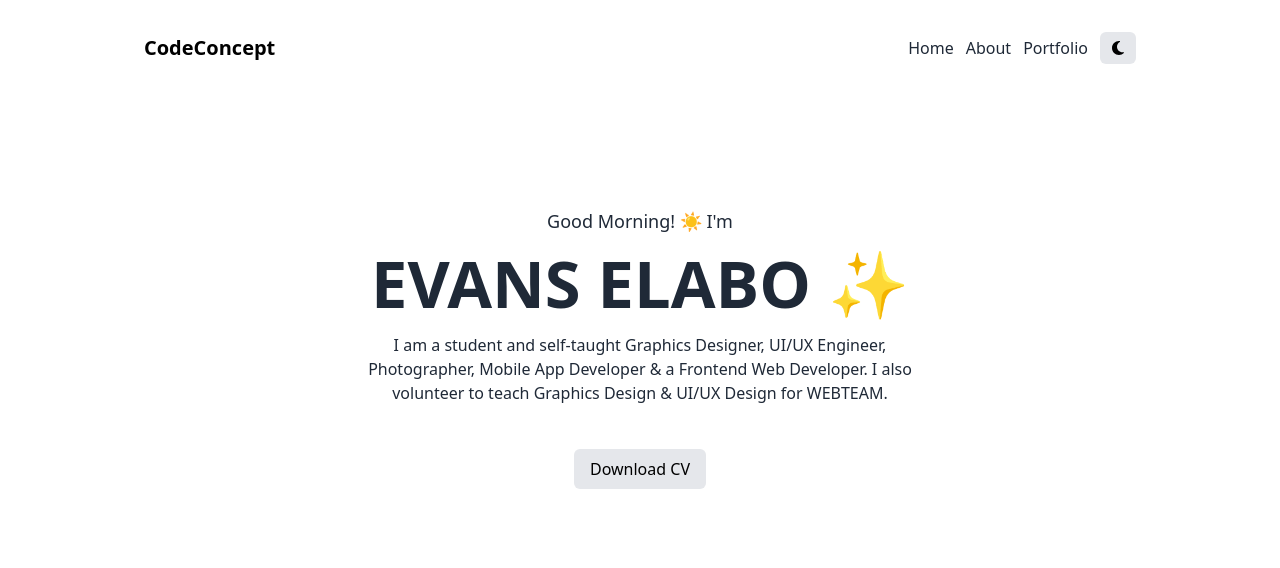
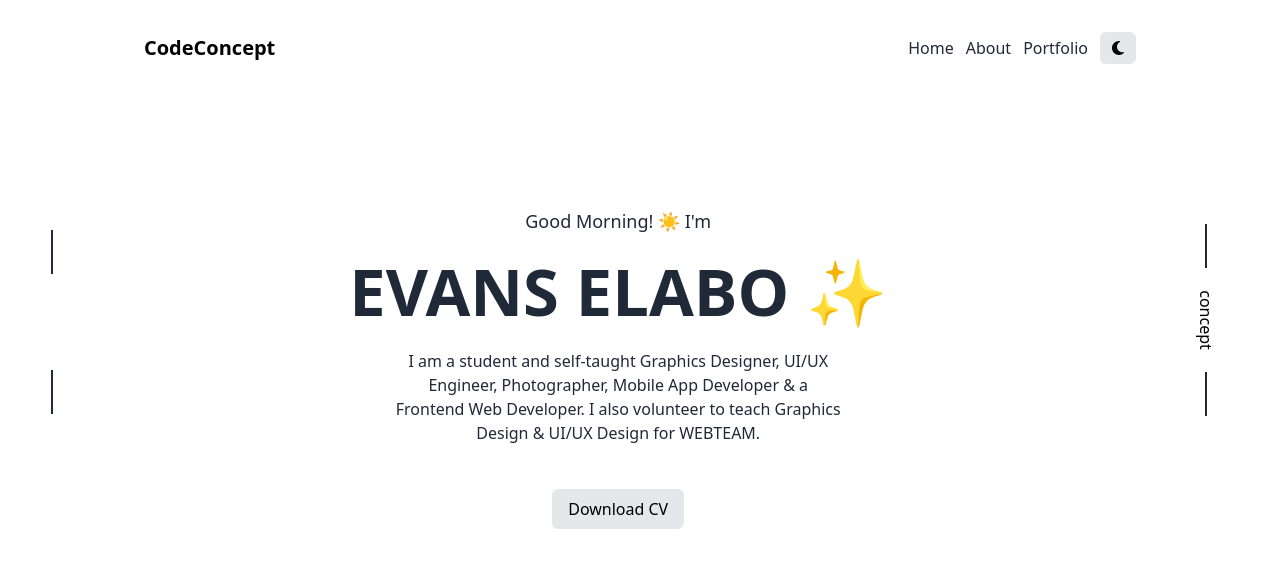
Before and after one commit to ellaboevans/React-Portfolio, a React (Vite) app: page / in a window 1280 px wide. Shown: the top 568 px of the page. Built offline with nearby package versions, Linux system fonts and the light colour scheme.

Commit message:
Link Routes and Add Pages

```diff
--- a/src/App.jsx
+++ b/src/App.jsx
@@ -8,7 +8,7 @@ function App() {
   return (
     <div className="dark:bg-slate-800 duration-100">
       <Routes>
-        <Route path="/" element={<Home />} />
+        <Route exact path="/" element={<Home />} />
         <Route path="/about" element={<About />} />
         <Route path="/portfolio" element={<Portfolio />} />
       </Routes>
--- a/src/pages/About.jsx
+++ b/src/pages/About.jsx
@@ -3,14 +3,12 @@ import NavBar from "../components/NavBar";
 
 function About() {
   return (
-    <>
+    <div className="dark:bg-slate-800 duration-100 h-screen w-full overflow-x-hidden">
       <NavBar />
-      <div className="dark:bg-slate-800 duration-100 h-screen w-full overflow-x-hidden">
-        <div className="font-bold text-[60px] dark:text-white text-center mt-32">
-          About Page
-        </div>
+      <div className="font-bold text-[60px] dark:text-white text-center mt-32">
+        About Page
       </div>
-    </>
+    </div>
   );
 }
 
--- a/src/pages/Home.jsx
+++ b/src/pages/Home.jsx
@@ -1,4 +1,6 @@
 import React, { useEffect, useState } from "react";
+import { FontAwesomeIcon } from "@fortawesome/react-fontawesome";
+// import { faMoon } from "@fortawesome/free-solid-svg-icons";
 import NavBar from "../components/NavBar";
 
 // Greeting based on time of day
@@ -42,11 +44,28 @@ function Home() {
   return (
     <div className="overflow-x-hidden bg-white dark:bg-slate-800 duration-100">
       <NavBar handleThemeSwitch={handleThemeSwitch} />
-      <div className="h-screeen py-32 w-full bg-white dark:bg-slate-800 duration-100 my-8 md:my-0">
+      <div className=" flex items-center px-4 md:px-8 jusitfy-between h-screeen py-32 w-full bg-white dark:bg-slate-800 duration-100 my-8 md:my-0">
+        {/* Left Side Items */}
+        <div className="hidden md:flex items-center flex-col space-y-3 mt-28 md:mt-0 px-3 animate-[bounce_4s_infinite] hover:animate-none">
+          <div className="h-11 w-[2px] dark:bg-slate-400 bg-slate-800"></div>
+
+          <div className="dark:bg-slate-400 items-center flex p-2 rounded-full cursor-pointer hover:translate-x-2 duration-500 ease">
+            <ion-icon name="logo-github" title="Github"></ion-icon>
+          </div>
+          <div className="dark:bg-slate-400 items-center flex p-2 rounded-full cursor-pointer hover:translate-x-2 duration-500 ease">
+            <ion-icon name="logo-reddit" title="Reddit"></ion-icon>
+          </div>
+          <div className="dark:bg-slate-400 items-center flex p-2 rounded-full cursor-pointer hover:translate-x-2 duration-500 ease">
+            <ion-icon name="logo-twitter" title="Twitter"></ion-icon>
+          </div>
+
+          <div className="h-11 w-[2px] dark:bg-slate-400 bg-slate-800"></div>
+        </div>
+        {/* Center Items */}
         <div className=" flex justify-center flex-col space-y-3 items-center">
-          <div className="dark:text-white text-gray-800 px-2 md:px-11">
+          <div className="dark:text-white text-gray-800 md:px-0">
             <h1 className="font- text-[18px] text-center">{greeting} I'm</h1>
-            <h2 className="font-bold text-[40px] md:text-[65px] text-center uppercase">
+            <h2 className="font-bold text-[40px] my-2 md:text-[65px] text-center uppercase">
               Evans Elabo ✨
             </h2>
             <p className="text-center md:px-80 dark:text-slate-400">
@@ -65,6 +84,14 @@ function Home() {
             </button>
           </div>
         </div>
+        {/* Right Side items */}
+        <div className="hidden md:flex items-center flex-col space-y-10 mt-24 md:mt-0 px-3 animate-[bounce_4s_infinite]">
+          <div className="h-11 w-[2px] dark:bg-slate-400 bg-slate-800"></div>
+
+          <p className="rotate-90 dark:text-slate-400  ">concept</p>
+
+          <div className="h-11 w-[2px] dark:bg-slate-400 bg-slate-800"></div>
+        </div>
       </div>
     </div>
   );
```
